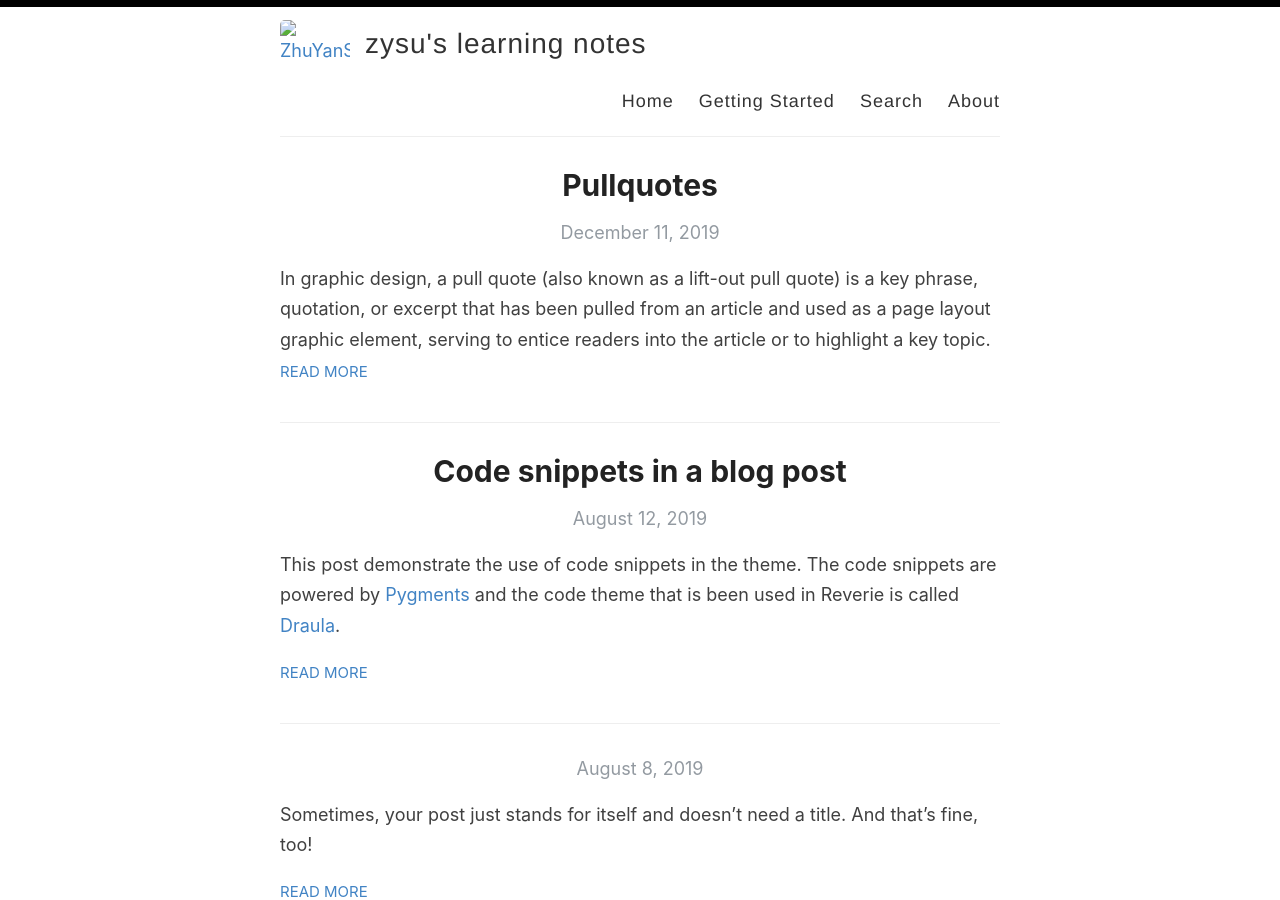
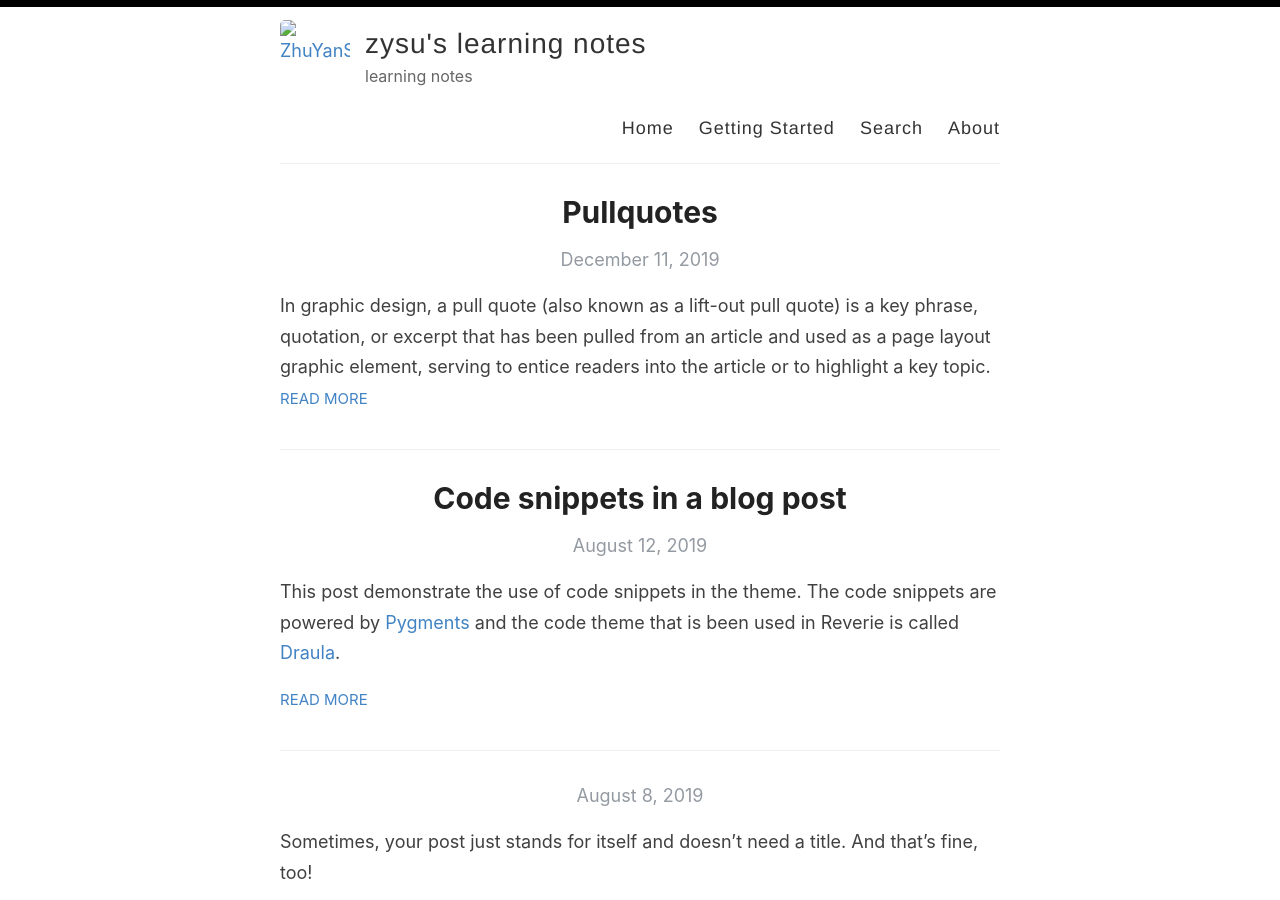
Before and after one commit to ZhuYanSu/ZhuYanSu-, a Jekyll site: the page built from index.html, in a window 1280 px wide and 900 px high. Built offline with Jekyll 4.4.1, drawn with Linux system fonts in a browser that asks for light colours; the list of posts is cut into pages by our own code.

Commit message:
Update _config.yml

```diff
--- a/_config.yml
+++ b/_config.yml
@@ -9,7 +9,7 @@ name: zysu's learning notes
 author: ZhuYan, Su
 
 # Short bio or description (displayed in the header)
-description:
+description: learning notes
 
 # URL of your avatar or profile pic (you could use your GitHub profile pic)
 # avatar: /images/reverie.png
```
